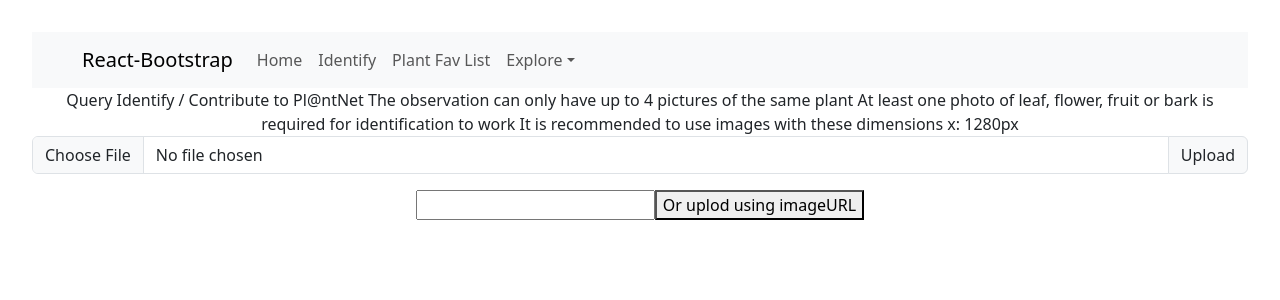
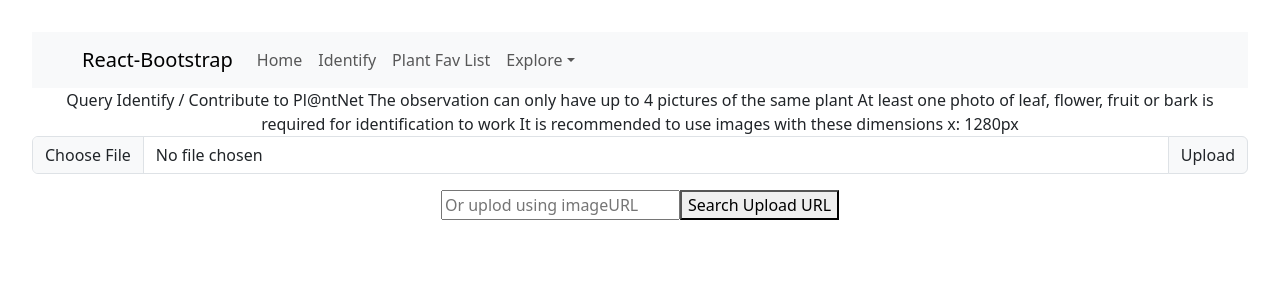
Before and after one commit to yhuuuu/PlantSeeker_FrontEnd, a React (Vite) app: page /identify in a window 1280 px wide. Shown: the top 300 px of the page. Built offline with nearby package versions, Linux system fonts and the light colour scheme; no server answers.

Commit message:
solved CORS issue

```diff
--- a/package.json
+++ b/package.json
@@ -10,6 +10,7 @@
     "preview": "vite preview"
   },
   "dependencies": {
+    "axios": "^1.6.8",
     "bootstrap": "^5.3.3",
     "react": "^18.2.0",
     "react-bootstrap": "^2.10.2",
--- a/src/components/identify/Identify.jsx
+++ b/src/components/identify/Identify.jsx
@@ -1,9 +1,51 @@
 import { useState } from "react"
+import axios from "axios";
 
 function Identify() {
-const [imgUrl, setImgeUrl] = useState()
-const [uploadImgUrl, setupLoadImgUrl] = useState()
-console.log(import.meta.env.VITE_API_KEY)
+  const [imgUrl, setImgeUrl] = useState('')
+  //const [encodedUrl, setEncodedUrl] = useState('');
+  //const [uploadImgUrl, setupLoadImgUrl] = useState()
+
+  const API_KEY = import.meta.env.VITE_API_KEY
+  console.log('API_KEY:', API_KEY)
+  console.log("inputURL:", imgUrl);
+  console.log(typeof (imgUrl));
+
+  async function handleSearch() {
+    try {
+      console.log('imgUrl in handleSearch:', imgUrl);
+      const encodedUrl = encodeURIComponent(imgUrl); // Encoding the URL
+      // console.log('encodedUrl:', encodedUrl);
+      // const res = await axios.get(`https://my-api.plantnet.org/v2/identify/all?api-key=${API_KEY}&images=${encodedUrl}`);
+
+      const res = await axios({
+        method: 'get',
+        url: `https://my-api.plantnet.org/v2/identify/all`,
+        // withCredentials: false,
+        params: {
+          images: imgUrl,
+          'include-related-images': true,
+          'no-reject':false,
+          'lang': 'en',
+          'api-key': API_KEY
+        },
+      })
+
+      console.log('Response:', res.data);
+      // Handle response data here
+    } catch (error) {
+      console.error('Error fetching data:', error);
+      // Handle error
+    }
+
+
+  }
+
+
+  const handleInputImgURLChange = (e) => {
+    setImgeUrl(e.target.value)
+  }
+
 
 
   return (
@@ -23,8 +65,11 @@ console.log(import.meta.env.VITE_API_KEY)
       </div>
 
       <div>
-          <input type="text"/>
-          <button> Or uplod using imageURL</button>
+        <input type="text"
+          value={imgUrl}
+          onChange={handleInputImgURLChange}
+          placeholder="Or uplod using imageURL" />
+        <button onClick={handleSearch}> Search Upload URL</button>
       </div>
 
     </div>
```
Also changed, not shown: 1 other file (tests, documents, lock files or other folders). Lines whose indentation alone changed are shown as unchanged.
